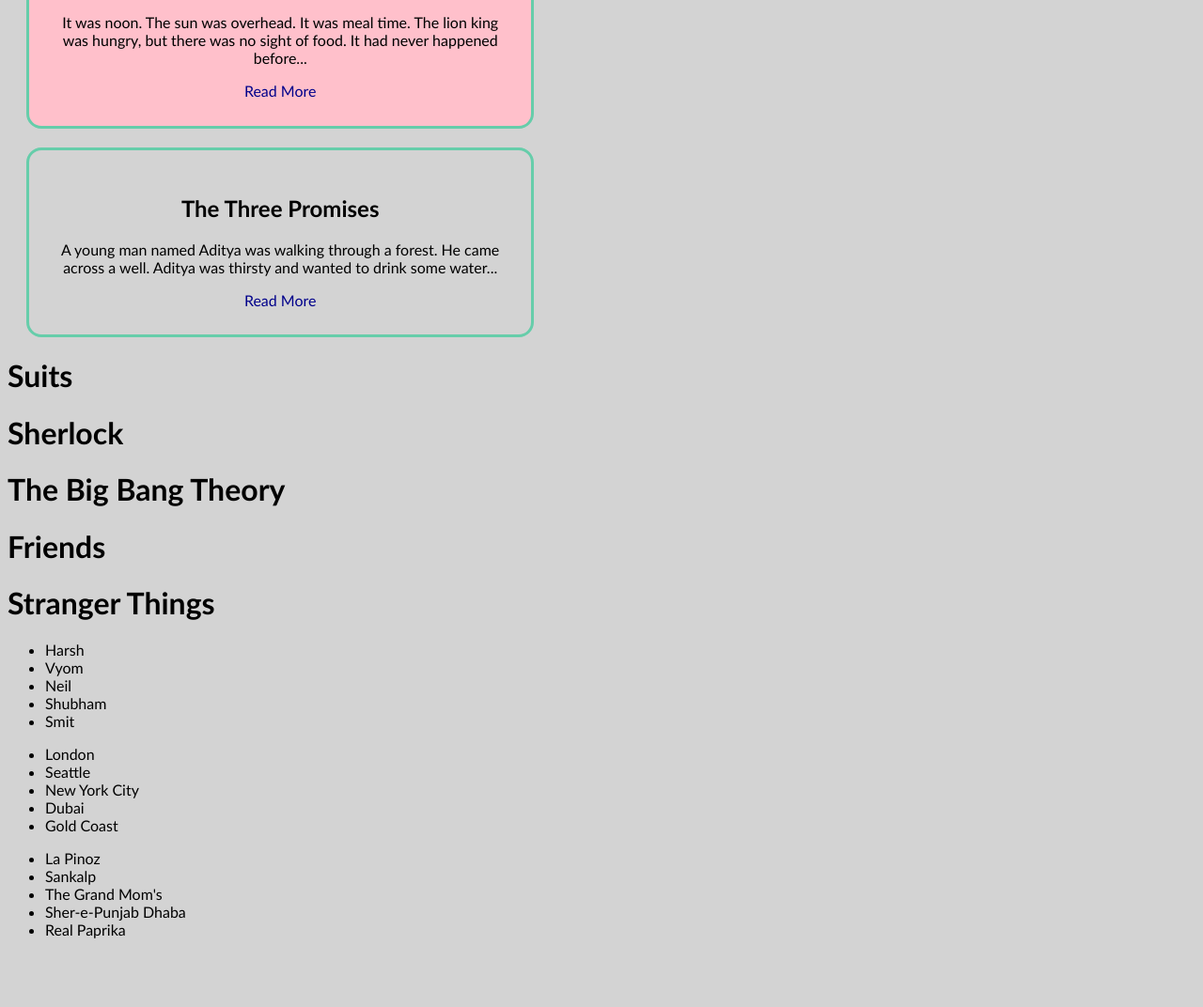
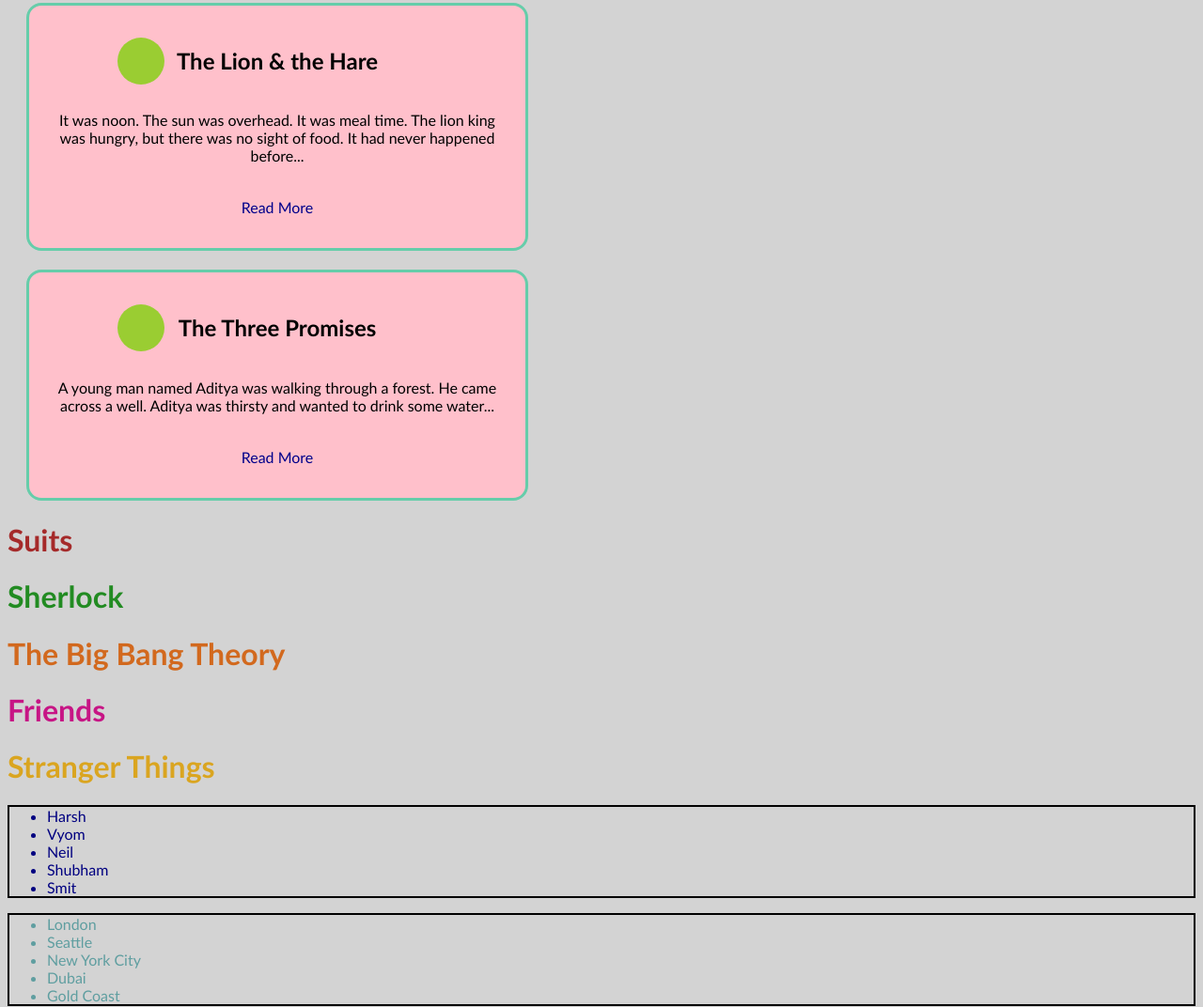
Before and after one commit to vatsalparikh07/CSS-Bootstrap-drills, a plain HTML site: page index.html in a window 1280 px wide. Shown: the part 568-1640 px from the top of the page at 94% size. Before the commit the page ends 1583 px from the top, so only its background shows below. Drawn offline with Linux system fonts and the light colour scheme.

Commit message:
Update style.css

```diff
--- a/style.css
+++ b/style.css
@@ -2,15 +2,24 @@ body{
     font-family :'Gill Sans', 'Gill Sans MT', Calibri, 'Trebuchet MS', sans-serif;
     background-color: lightgrey;
 }
-
+h2{
+    position: relative;
+    bottom: 50px;
+}
+p{
+    position: relative;
+    bottom: 30px;
+}
 .boxes{
     text-align: center;
     margin: 20px;
-    padding: 1.7em;
+    padding: 1.5em;
     border: solid mediumaquamarine;
     border-radius: 16px;
     width: 30em;
+    display: block;
 }
+
 #box1{
     background-color: pink;
 }
@@ -20,9 +29,14 @@ body{
 #box3{
     background-color: pink;
 }
+#box4{
+    background-color: pink;
+}
 a{
     color:darkblue;
     text-decoration: none;
+    position: relative;
+    bottom: 10px;
 }
 
 a:hover{
@@ -30,3 +44,54 @@ a:hover{
     font-weight: bold;
     color: brown;
 }
+
+.images{
+    height: 50px;
+    width: 50px;
+    border-radius: 50px;
+    background-color: yellowgreen;
+    position: relative;
+    top: 10px;
+    left: 70px;
+}
+
+.original{
+    color: royalblue;
+}
+.additional{
+    color: darkred;
+}
+
+#rank1{
+    color: brown;
+}
+
+#rank2{
+    color: forestgreen;
+}
+
+#rank3{
+    color: chocolate;
+}
+
+#rank4{
+    color:mediumvioletred;
+}
+
+#rank5{
+    color: goldenrod;
+}
+
+ul{
+    color: navy;
+
+    border: 2px solid black;
+}
+
+.star{
+    color: cadetblue;
+}
+
+#wars{
+    color: firebrick;
+}
```
